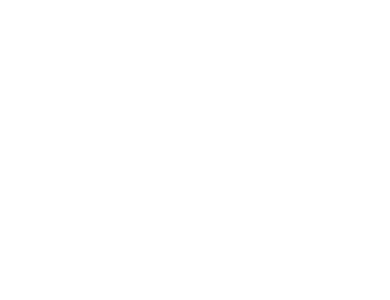
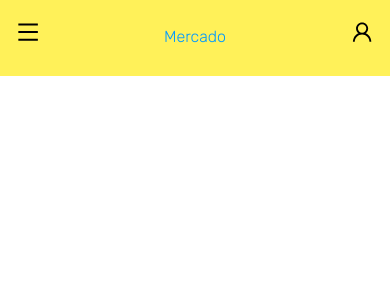
Before and after one commit to amandamachadodev/market, a React (Create React App) app: page / in a window 390 px wide. Shown: the top 300 px of the page. Built offline with nearby package versions, Linux system fonts and the light colour scheme.

Commit message:
feat: :sparkles: creating responsive menu

```diff
--- a/src/App.css
+++ b/src/App.css
@@ -1,38 +1,9 @@
-.App {
-  text-align: center;
+@import url('https://fonts.googleapis.com/css2?family= Rubik :wght@300 & display=swap');
+* {
+  font-family: 'Rubik', sans-serif;
+  margin: 0;
+  padding: 0;
+  vertical-align:baseline;
+  list-style:none;
+  border:0;
 }
-
-.App-logo {
-  height: 40vmin;
-  pointer-events: none;
-}
-
-@media (prefers-reduced-motion: no-preference) {
-  .App-logo {
-    animation: App-logo-spin infinite 20s linear;
-  }
-}
-
-.App-header {
-  background-color: #282c34;
-  min-height: 100vh;
-  display: flex;
-  flex-direction: column;
-  align-items: center;
-  justify-content: center;
-  font-size: calc(10px + 2vmin);
-  color: white;
-}
-
-.App-link {
-  color: #61dafb;
-}
-
-@keyframes App-logo-spin {
-  from {
-    transform: rotate(0deg);
-  }
-  to {
-    transform: rotate(360deg);
-  }
-}
--- a/src/Components/Header/Header.css
+++ b/src/Components/Header/Header.css
@@ -0,0 +1,21 @@
+.Header {
+    display: flex;
+    justify-content: space-between;
+    position: fixed;
+    top: 0;
+    left: 0;
+    width: 100%;
+    height: 9%;
+    background-color: #fff159;
+}
+
+.Header-title {
+    margin-top: 7%;
+    color: rgb(0, 153, 255);
+    /* font-weight: bold; */
+}
+
+.Header-icon {
+    margin-top: 1%;
+    padding: 4%;
+}
--- a/src/Components/Header/Header.jsx
+++ b/src/Components/Header/Header.jsx
@@ -1,9 +1,21 @@
 import React from "react";
+import "../Header/Header.css";
+import { AiOutlineMenu, AiOutlineUser } from 'react-icons/ai';
+import { useState } from "react";
 
 export function Header() {
+    const [menuShow, setMenuShow] = useState(false);
+
+    function handleClick() {
+        menuShow ? setMenuShow(false) : setMenuShow(true);
+        console.log(menuShow);
+    }
+
     return(
-        <header>
-
+        <header className="Header">
+            <AiOutlineMenu className="Header-icon" size={25} onClick={handleClick}/>
+            <p className="Header-title">Mercado</p>
+            <AiOutlineUser className="Header-icon" size={25}/>
         </header>
     )
 }
```
Also changed, not shown: src/Components/NavBar/Nav.jsx (added, +19 -0 lines), src/Components/NavBar/Nav.css (added).
